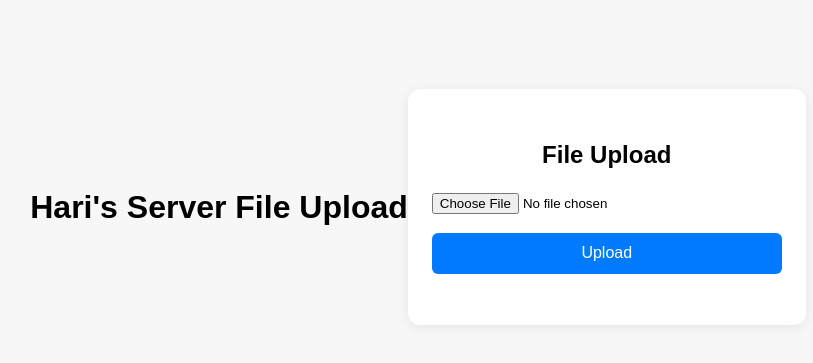
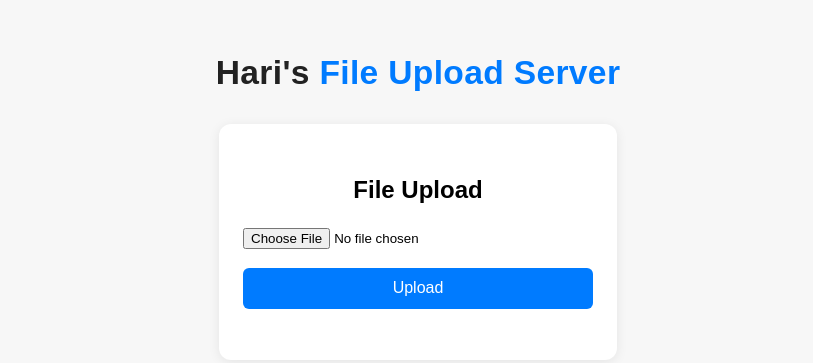
Before and after one commit to HariKishorePec/local-upload-server, a website: page static/index.html in a window 1280 px wide. Shown: the part 193-556 px from the top of the page, without its empty margins (222-1035 px from the left). Drawn offline with Linux system fonts and the light colour scheme.

Commit message:
final commit - ui fix

```diff
--- a/package.json
+++ b/package.json
@@ -6,13 +6,15 @@
   "scripts": {
     "test": "echo \"Error: no test specified\" && exit 1",
     "start": "node server.js",
-    "install": "npm install express multer"
+    "install": "npm install express multer",
+    "dev": "nodemon server.js"
   },
   "keywords": [],
   "author": "",
   "license": "ISC",
   "dependencies": {
     "express": "^5.2.1",
-    "multer": "^2.0.2"
+    "multer": "^2.0.2",
+    "nodemon": "^3.1.11"
   }
 }
--- a/static/index.html
+++ b/static/index.html
@@ -9,7 +9,7 @@
 </head>
 
 <body>
-    <h1>Hari's Server File Upload</h1>
+    <h1>Hari's <span>File Upload Server</span></h1>
     <div class="container">
         <h2>File Upload</h2>
         <form id="uploadForm">
--- a/static/style.css
+++ b/static/style.css
@@ -2,6 +2,7 @@ body {
   min-height: 100vh;
   margin: 0;
   display: flex;
+  flex-direction: column;
   align-items: center;
   justify-content: center;
   background: #f7f7f7;
@@ -15,6 +16,21 @@ body {
   width: 100%;
   max-width: 350px;
   text-align: center;
+  margin-top: 1.5rem;
+}
+/* Center the h1 horizontally and add spacing */
+h1 {
+  text-align: center;
+  margin: 0;
+  margin-bottom: 0.5rem;
+  font-size: 2.1rem;
+  font-weight: 700;
+  color: #222;
+  letter-spacing: 0.01em;
+}
+
+h1 span {
+  color: #007bff;
 }
 h2 {
   margin-bottom: 1.5rem;
```
Also changed, not shown: 2 other files.
